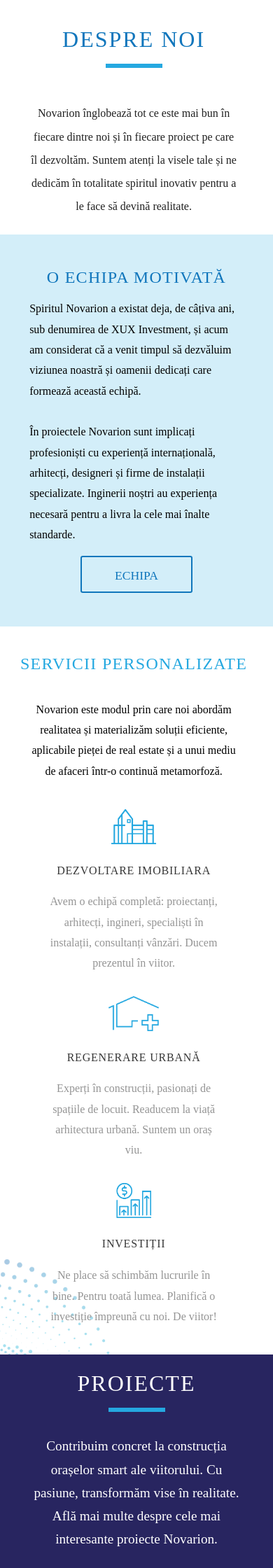
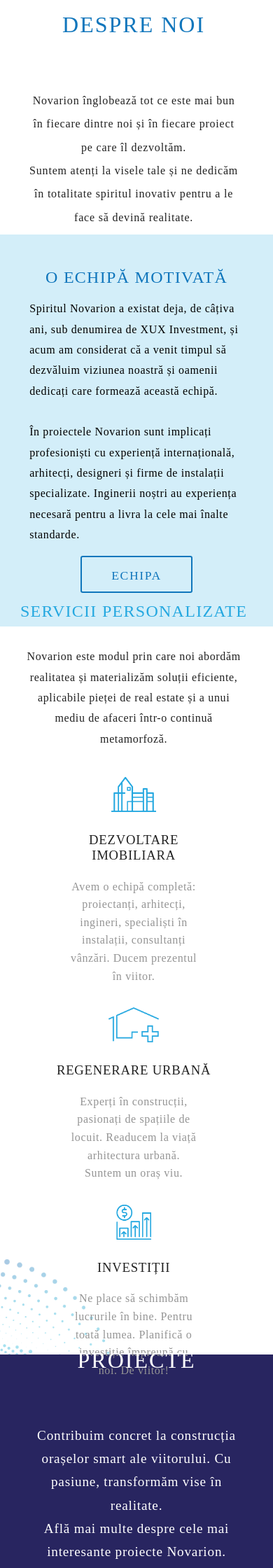
Before and after one commit to OvidiuTim/Novarion_v2, a PHP site: page /main.html in a window 390 px wide; the page is wider, and only the part inside the window is pictured. Shown: the part 755-2995 px from the top of that part at 70% size. Run offline with PHP 8.4, Linux system fonts and the light colour scheme.

Commit message:
21 06
alex s  changes

```diff
--- a/main.html
+++ b/main.html
@@ -14,7 +14,6 @@
 		<img src="/media/sigla_negative.svg" >
 	  </div>
 	  <ul class="navlinks">
-		<li><a href="">ACASĂ</a><div class="barHover"></div></li>
 		<li><a href="#projects">PROIECTE</a><div class="barHover"></div></li>
 		<li><a href="#echipa">ECHIPA</a><div class="barHover"></div></li>
 		<li><a href="#media">MEDIA</a><div class="barHover"></div></li>
@@ -31,7 +30,7 @@
 		<div class="headerImg"></div>
 		<div class="wrapperHeader">
 			<h3>SUNTEM VIZIUNE. RESPIRĂM INOVAȚIE.</h3>
-			<h1>CONSTRUIM VIITORUL <br> ÎMPREUNĂ CU TINE </h1>
+			<h1>CONSTRUIM VIITORUL</h1> <h1 class="marg1">ÎMPREUNĂ CU TINE </h1>
 			<a href="#projects"><button class="btnProjects">PROIECTE</button></a>
 		</div>
 	</header>
@@ -40,13 +39,13 @@
 	<section class="aboutUs">
 		<h4>DESPRE NOI</h4>
 		<div class="blueBar"></div>
-		<p>Novarion înglobează tot ce este mai bun în fiecare dintre noi și în fiecare proiect pe care îl dezvoltăm.
+		<p>Novarion înglobează tot ce este mai bun în fiecare dintre noi și în fiecare proiect pe care îl dezvoltăm. <br>
 		Suntem atenți la visele tale și ne dedicăm în totalitate spiritul inovativ pentru a le face să devină realitate.</p>
 	</section>
 
 	<section class="echipaMotivata">
 		<div class="content">
-			<h4>O ECHIPA MOTIVATĂ</h4>
+			<h4>O ECHIPĂ MOTIVATĂ</h4>
 			<p>Spiritul Novarion a existat deja, de câțiva ani, sub denumirea de
 				XUX Investment, și acum am considerat că a venit timpul să dezvăluim viziunea noastră și oamenii dedicați care formează această echipă.
 				<br>
@@ -93,7 +92,7 @@
 	<section class="projects" id="projects">
 		<h4>PROIECTE</h4>
 		<div class="blueBar"></div>
-		<p>Contribuim concret la construcția orașelor smart ale viitorului. Cu pasiune, transformăm vise în realitate. Află mai multe despre cele mai interesante proiecte Novarion.
+		<p>Contribuim concret la construcția orașelor smart ale viitorului. Cu pasiune, transformăm vise în realitate. <br> Află mai multe despre cele mai interesante proiecte Novarion.
 		</p>
 		<div class="threeProjects" >
 			<div class="projectsBtns1" id="riverHotel" onclick="NewTabHotel()">
@@ -185,7 +184,7 @@
 
 					<div class="memberBox" id="memberBoxAnc">
 						<img src="/media/Photos/Anca.jpg" id="showmoreAnc">
-						<p class="description" id="showlessAnc"> Anca este una dintre persoanele care știu, cu adevărat, ce vor de la viață. Noi doar am reușit să o cooptăm în echipa noastră și ne bucurăm că a acceptat visul nostru profesional. Are o vastă experiență în domeniul investițiilor internaționale, în ultimii 7 ani făcând parte dintr-o echipă de Investor Services în cadrul unei companii canadiene.</p>
+						<p class="description" id="showlessAnc"> Anca este una dintre persoanele care știu, cu adevărat, ce vor de la viață. Are o vastă experiență în domeniul investițiilor internaționale, în ultimii 7 ani făcând parte dintr-o echipă de Investor Services în cadrul unei companii canadiene.</p>
 						<div class="nameJob" id="showlessAnc">
 							<h5 class="name">anca dumitrescu</h5>
 							<p class="Job">investments</p>
@@ -345,7 +344,7 @@
 				<div class="box">
 					<h3>24 Mai 2022</h3>
 					<h2>The Lake Home este "acasă"</h2>
-					<p>The Lake Home este Cartierul Bunelor Maniere.
+					<p>The Lake Home este Cartierul Bunelor Maniere. <br>
 						Un cartier smart, sustenabil, un cartier al viitorului
 						și pentru viitor.</p>
 				</div>
@@ -367,8 +366,7 @@
 				<div class="box">
 					<h3>15 Iunie 2022</h3>
 					<h2>The Lake Home - Construim Viitorul Împreună cu Tine</h2>
-					<p>Că vom construi ceva diferit. Un loc al bunului gust și al bunelor maniere. Un cartier cu totul smart și eco.
-					</p>
+					<p>Am promis că vom construi ceva diferit. Un loc al bunului gust și al bunelor maniere. Un cartier cu totul smart și eco. </p>
 				</div>
 				<div class="box">
 					<iframe width="475" height="266" src="https://www.youtube.com/embed/72oIX5aHKT4" title="YouTube video player" frameborder="0" allow="accelerometer; autoplay; clipboard-write; encrypted-media; gyroscope; picture-in-picture" allowfullscreen></iframe>
@@ -388,7 +386,7 @@
 	</section>
 
 	<form class="Form" id="Form" onsubmit="sendEmail(); reset();">
-		<h4>TRIMITE UN MESAJ</h4>
+		<h4>SCRIE-NE UN MESAJ</h4>
 		<div class="persInfo">
 			<input type="text" placeholder="Nume" required>
 			<input type="email" placeholder="Email" required id="email">
--- a/style.css
+++ b/style.css
@@ -185,11 +188,11 @@
     letter-spacing:0.125rem ;
     font-weight: lighter;
     text-align: center;
-    padding: 0.5em;
+    padding: 0.3em;
 }
 
 .aboutUs .blueBar{
-
+margin-top:2rem ;
     border-color: none;
     background-color:#25a8e0;
     height: 6px;
@@ -199,17 +202,18 @@
 .aboutUs p{
     color: #212121;
     font-weight: lighter;
-    padding-top: 3em;
-    font-size: 18pt;
+    padding-top: 2em;
+    font-size: 16pt;
     text-align: center;
     line-height: 25pt;
-    width: 60%;
+    letter-spacing:0.05rem;
+    width: 50%;
 }
 
 
 .echipaMotivata{
     width: 100%;
-    height: 40rem;
+    height: 30rem;
     background-color: #d3eef9;
     display: flex;
     flex-direction:row;
@@ -234,10 +238,12 @@
 
 .echipaMotivata p{
     font-weight: lighter;
-    font-size: 16pt;
+    font-size: 14pt;
     line-height: 22pt;
     color: black;
     margin-bottom: 2.688rem;
+    letter-spacing:0.04rem;
+
 }
 
 .echipaMotivata button{
@@ -248,6 +254,7 @@
     padding: 1rem 2rem 0.7rem;
     background: none;
     border: solid #1076bc 0.125rem;
+    letter-spacing: 0.1rem;
     border-radius: 0.20rem;
     transition: all 0.25s;
 }
@@ -288,12 +296,15 @@
 }
 
 .services p{
-    font-weight: lighter;
-    font-size: 16pt;
+
+    text-align: center;
+    width: 40%;
+
+    font-weight: lighter;
+    font-size: 14pt;
     line-height: 22pt;
-    color: black;
-    text-align: center;
-    width: 55%;
+    color: #212121;
+    letter-spacing:0.04rem;
 }
 
 .theServices{
@@ -302,16 +313,16 @@
     justify-content: space-between;
     align-items: top;
     padding-top: 5rem;
-    width: 80%;
+    width: 60%;
     height: auto;
 }
 
 .theServices h3{
     font-weight: normal;
-    font-size: 12pt;
+    font-size: 14pt;
     letter-spacing: 0.05rem;
     text-transform: uppercase;
-    color:#363636;
+    color:#212121;
     padding-bottom: 1.3rem;
 }
 
@@ -321,13 +332,14 @@
     font-size: 12pt;
     padding: 0;
     color:#949494;
+    line-height: 1.6rem;
 }
 
 .ser{
     display: flex;
     flex-direction: column;
     align-items: center;
-    width: 30%;
+    width: 25%;
 }
 
 .serImg{
@@ -350,10 +362,11 @@
     flex-direction: column;
     align-items: center;
     justify-content: center;
-    height: 45rem;
+    height: 47rem;
     background:#282560;
 }
 .projects .blueBar{
+    margin-top:2rem ;
     border-color: none;
     background-color:#25a8e0;
     height: 6px;
@@ -370,18 +383,22 @@
     letter-spacing:0.125rem ;
     font-weight: lighter;
     text-align: center;
-    padding: 0.5em;
+    margin-bottom: 0.5rem;
+    margin-top:3rem ;
 }
 
 .projects p{
-    color: white;
-    font-weight: lighter;
-    font-size: 18pt;
-    text-align: center;
-    line-height: 25pt;
     margin-top: 3rem;
     margin-bottom: 5rem;
     width: 58%;
+
+    color: white;
+    font-weight: lighter;
+    font-size: 16pt;
+    text-align: center;
+    line-height: 25pt;
+    letter-spacing:0.05rem;
+    width: 50%;
 }
 
 .threeProjects{
@@ -622,9 +643,13 @@
     z-index: 1;
     background-color: #ffffff;
     opacity: 90%;
-    font-size: 13pt;
     line-height: 1.2rem;
-    padding: 0 1rem 0 1rem;
+    padding: 0 1.7rem 0 1.7rem;
+
+    font-weight: lighter;
+    font-size: 11.5pt;
+    color:#212121;
+    line-height: 1.35rem;
 }
 
 #memberBox.open .nameJob, #memberBoxAlex.open .nameJob,  #memberBoxLiv.open .nameJob, #memberBoxFlo.open .nameJob,  #memberBoxOvi.open .nameJob, #memberBoxDen.open .nameJob, #memberBoxRaz.open .nameJob, #memberBoxAnca .open.nameJob,#memberBoxAnc.open .nameJob ,#memberBoxAnc.open .nameJob , #memberBoxGab.open .nameJob ,  #memberBoxMih.open .nameJob , #memberBoxRal.open .nameJob ,#memberBoxLuc.open .nameJob ,#memberBoxDel.open .nameJob ,#memberBoxMel.open .nameJob ,#memberBoxSte.open .nameJob ,
@@ -1420,9 +1474,10 @@
     }
     #memberBoxDan.open .description, #memberBoxRau.open .description,#memberBoxSte.open .description,#memberBox.open .description, #memberBoxAlex.open .description ,#memberBoxLiv.open .description, #memberBoxFlo.open .description, #memberBoxOvi.open .description , #memberBoxDen.open .description , #memberBoxRaz.open .description, #memberBoxAnc.open .description, #memberBoxGab.open .description, #memberBoxMih.open .description, #memberBoxRal.open .description,#memberBoxLuc.open .description,#memberBoxDel.open .description,#memberBoxMel.open .description,
     #memberBoxCri.open .description,#memberBoxCrs.open .description,#memberBoxAle.open .description,#memberBoxAnd.open .description,#memberBoxSim.open .description {
-        font-size: 10pt;
-        height: 58%;
-        padding: 0 1.5rem 0 1.5rem;
+        font-size: 9pt;
+        height: 60%;
+        width: fit-content;
+
      }
 
     .media h4{
```
Also changed, not shown: other parts of style.css (+96 -59 lines).
